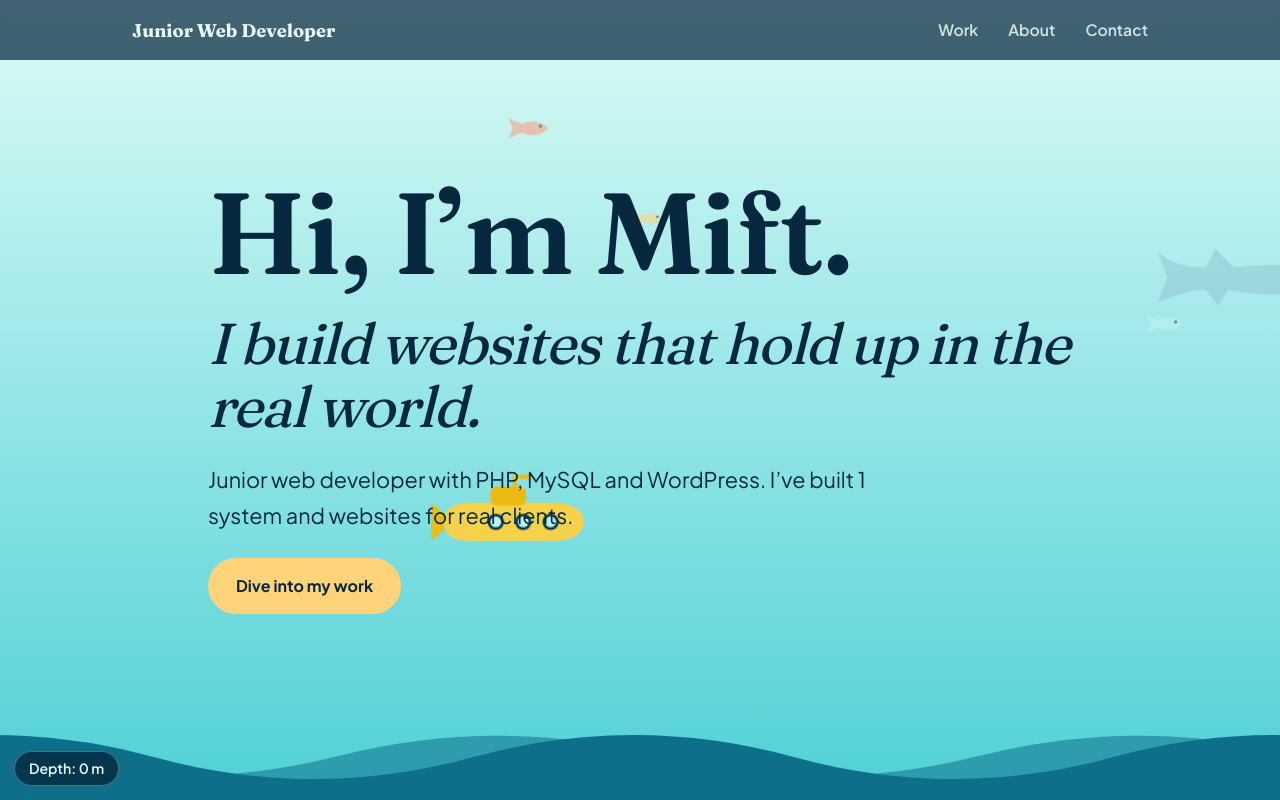
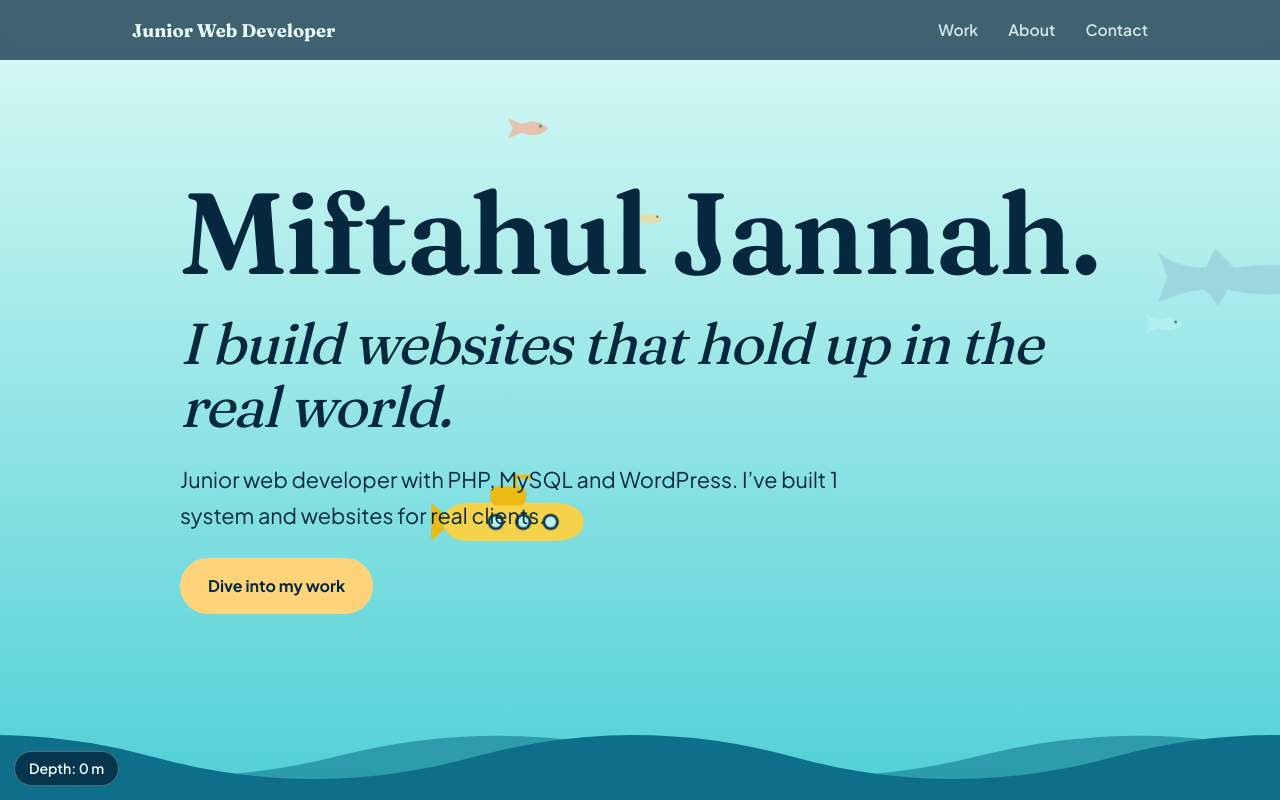
Before and after one commit to m1ftahul/portfolioMJ, a plain HTML site: page index.html in a window 1280 px wide. Shown: the top 800 px of the page. Drawn offline with Linux system fonts and the light colour scheme.

Commit message:
Update index.html

```diff
--- a/index.html
+++ b/index.html
@@ -142,7 +142,7 @@ ol.tm li b{display:block;font-size:1.05rem}
 
 <div id="home">
 <div class="hero" id="top"><div class="sea" data-n="4" data-s="1" data-lo="14" data-hi="62" data-u="1"></div><div class="wrap">
-<h1>Hi, I’m Mift.<span>I build websites that hold up in the real world.</span></h1>
+<h1>Miftahul Jannah.<span>I build websites that hold up in the real world.</span></h1>
 <p>Junior web developer with PHP, MySQL and WordPress. I’ve built 1 system and websites for real clients.</p>
 <div class="btns"><a class="btn" href="#work">Dive into my work</a></div>
 </div>
```
